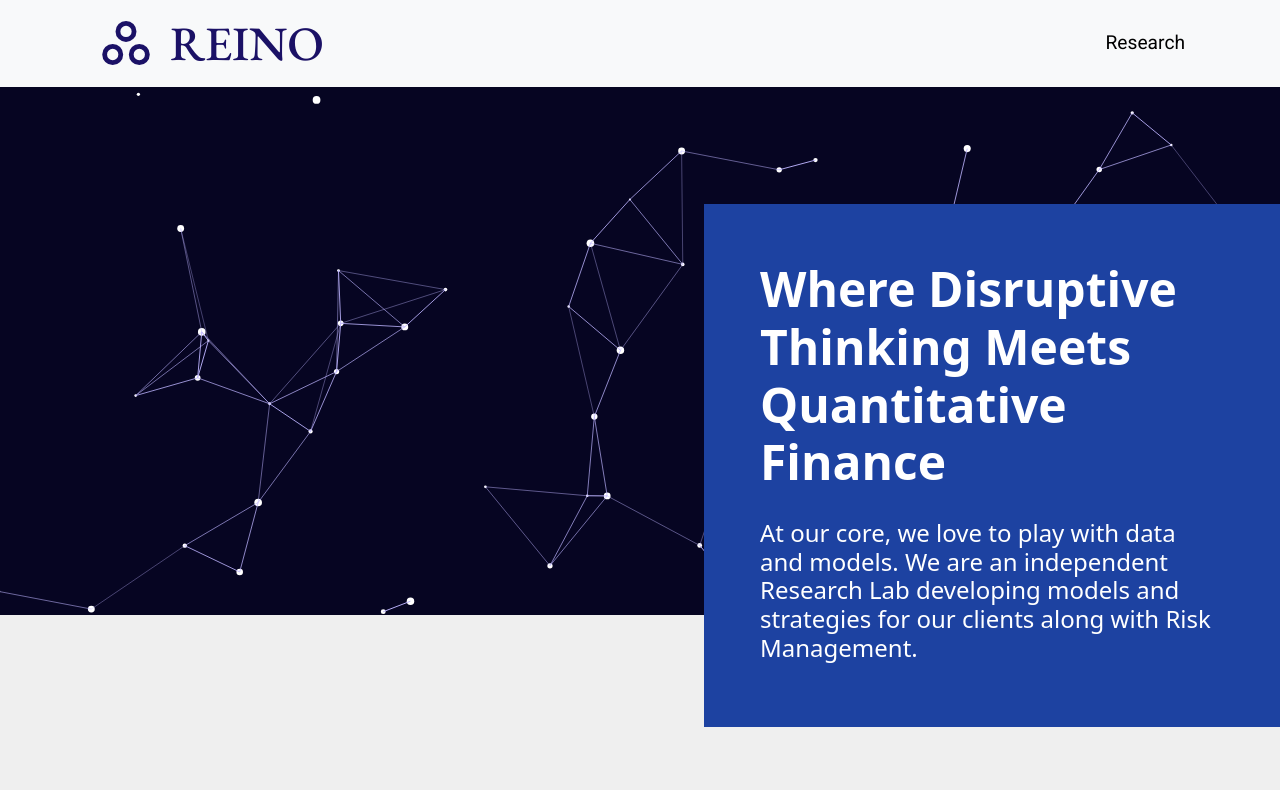
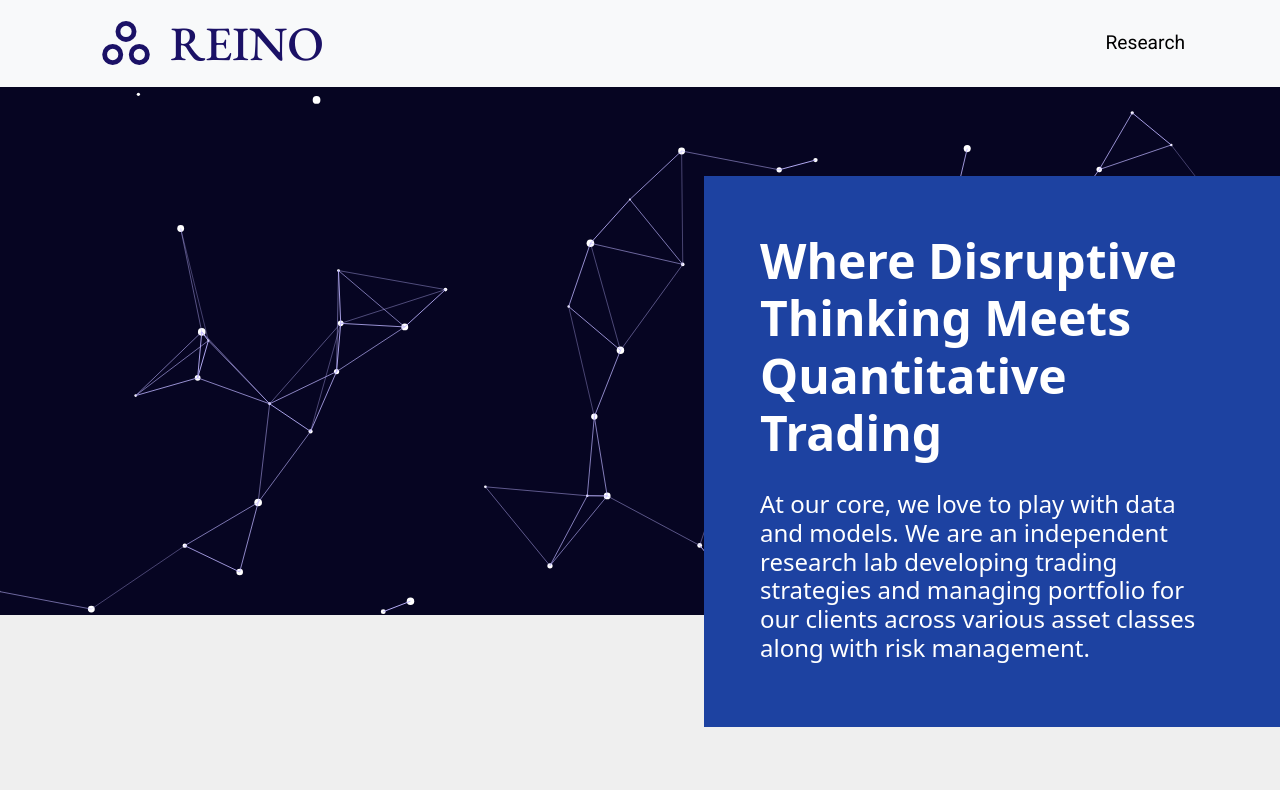
Before and after one commit to prantaneel/reino_client, a React (Create React App) app: page / in a window 1280 px wide. Shown: the top 790 px of the page. Built offline with nearby package versions, Linux system fonts and the light colour scheme; a web font is replaced by a local one.

Commit message:
updated-goal

```diff
--- a/src/routes/home.js
+++ b/src/routes/home.js
@@ -34,14 +34,14 @@ function Home() {
             <Card.Body>
               <Card.Title>
                 <h1>
-                Where Disruptive Thinking Meets Quantitative Finance
+                Where Disruptive Thinking Meets Quantitative Trading
                 </h1>
               </Card.Title>
               <Card.Text>
                 <h4>
                 At our core, we love to play with data and models. We are an
-                independent Research Lab developing models and strategies for
-                our clients along with Risk Management.
+                independent research lab developing trading strategies and managing portfolio for
+                our clients across various asset classes along with risk management.
                 </h4>
               </Card.Text>
             </Card.Body>
```
Also changed, not shown: public/animation2.js (+9 -1 lines).
